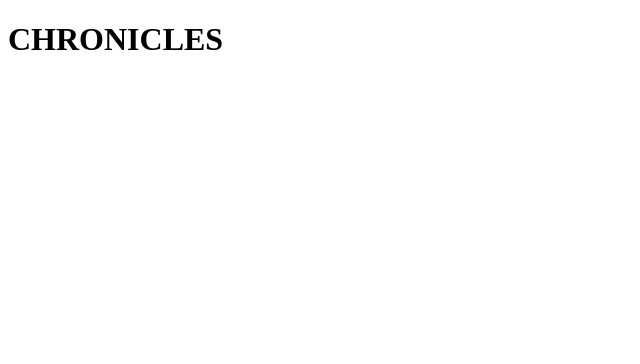
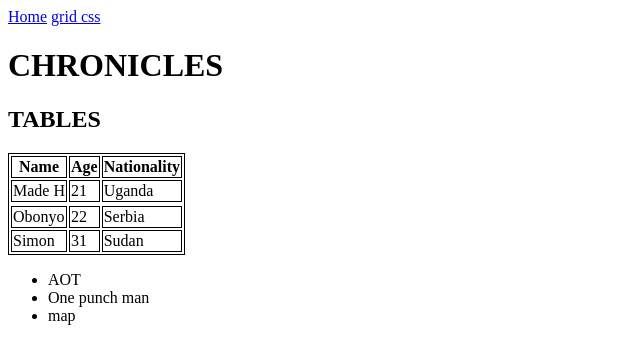
Before and after one commit to WarrenG123/refactory-13, a plain HTML site: page manga.html in a window 1280 px wide. Shown: the whole page, without its empty margins (0-640 px from the left). Drawn offline with Linux system fonts and the light colour scheme.

Commit message:
week 1 recap

```diff
--- a/manga.html
+++ b/manga.html
@@ -3,5 +3,44 @@
  <head>
 <title>MANGA</title>
  </head>
+ <a href="index.html">Home</a> <a href="grid.html">grid css</a>
  <H1>CHRONICLES</H1>
+  <style>
+    table, th, td{
+        border: 1px solid rgb(0, 0, 0);}
+  </style>
+
+<body>
+    <h2>TABLES</h2>
+    <table>
+
+        <tr>
+            <th>Name</th>
+            <th>Age</th>
+            <th>Nationality</th>
+        </tr>
+        <tr>
+            <td>Made H</td>
+            <td>21</td>
+            <td>Uganda</td>
+        </tr>
+        <tr>
+            <tr>
+                <td>Obonyo</td>
+                <td>22</td>
+                <td>Serbia</td>
+            </tr>
+            <tr>
+                <td>Simon</td>
+                <td>31</td>
+                <td>Sudan</td>
+            </tr>
+
+    </table>
+    <ul>
+        <li>AOT</li>
+        <li>One punch man</li>
+        <li>map</li>
+    </ul>
+</body>
 </html>
```
Also changed, not shown: index.html (+5 -3 lines).
